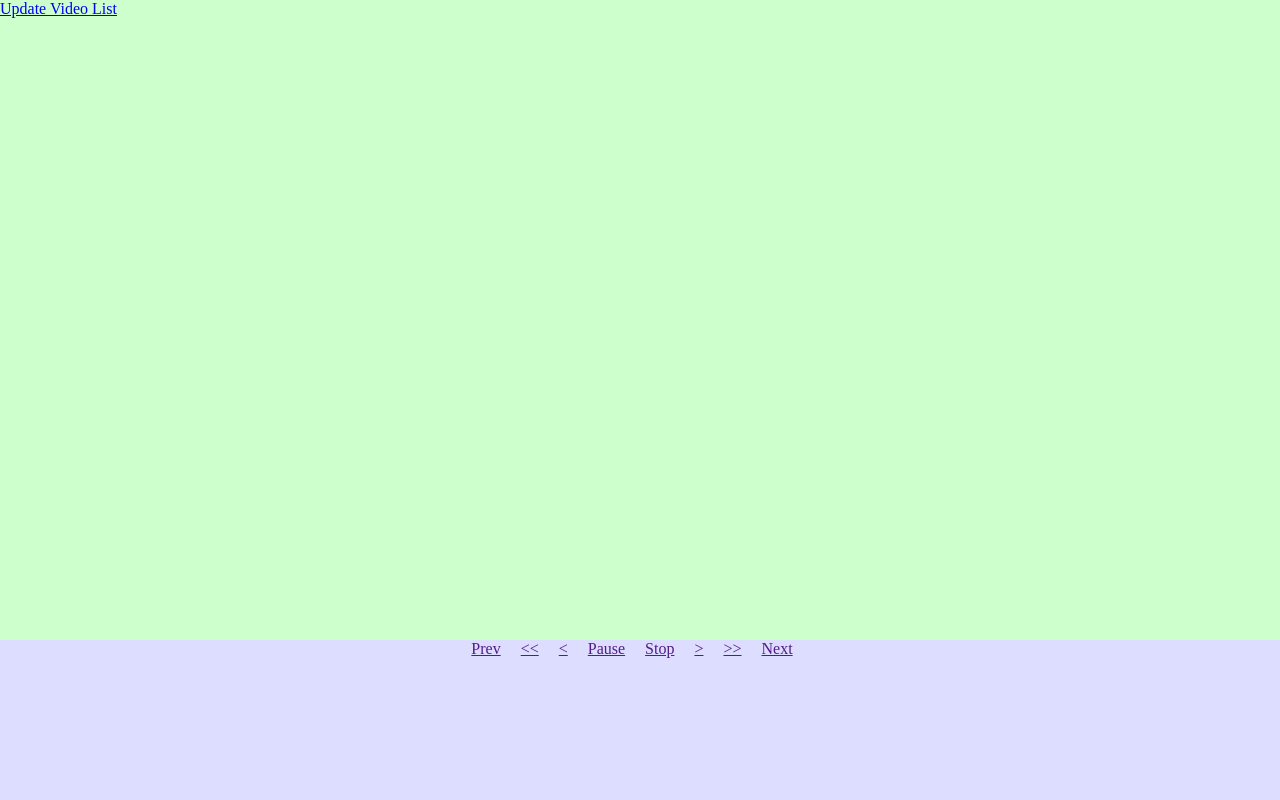
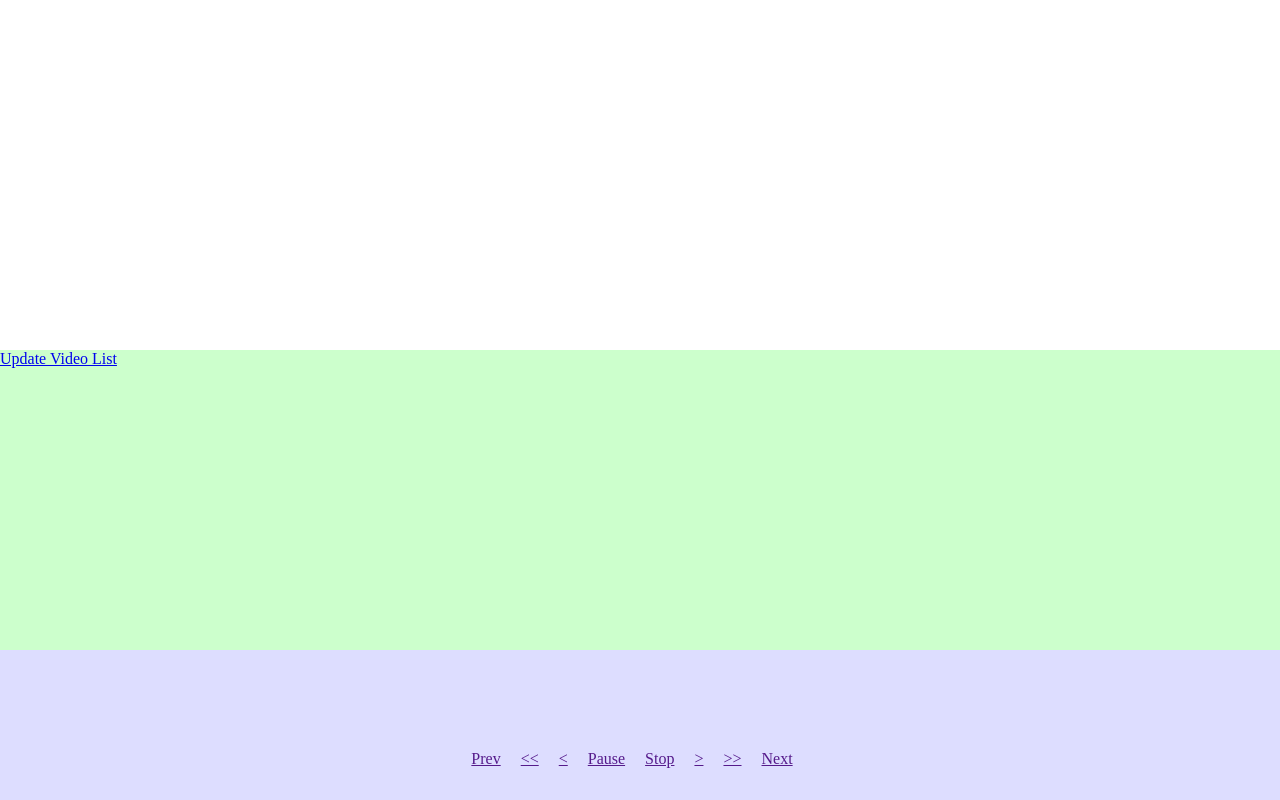
Before and after one commit to aelg/AMediaServer, a Flask app: page / in a window 1280 px wide. Run offline with Flask 2, Linux system fonts and the light colour scheme.

Commit message:
Fixed layout of index page.

```diff
--- a/app/css/default.css
+++ b/app/css/default.css
@@ -19,27 +19,30 @@
   cursor: pointer;}
 .file:hover {
   text-decoration: underline;}
-.player {
+#player {
   text-align: center;
   position: absolute;
   background-color: #ddddff;
-  height: 20%;
+  height: 150px;
   width: 100%;
   margin: 0px;
   padding: 0px;
   bottom: 0px;}
+#playerInfo{
+  height: 100px;
+}
 #fileList {
   margin: 0px;
   padding: 0px;
-  position:absolute;
-  top: 0px;
-  height: 80%;
+  position: absolute;
+  bottom: 150px;
+  height: 300px;
   width: 100%;
   overflow: auto;}
 #container {
   margin: 0px;
   padding: 0px;
-  position:absolute;
+  position: absolute;
   min-height: 100%;
   height: auto !important;
   width: 100%;
--- a/app/js/fileList.js
+++ b/app/js/fileList.js
@@ -47,10 +47,15 @@ function addFiles(div){
       div.appendChild(elem);
   }
 }
+function resize(){
+  document.getElementById('fileList').style.height = (document.getElementById('container').offsetHeight - document.getElementById('player').offsetHeight) + 'px';
+}
 var folder;
 function initFileList(){
   var fileList = document.getElementById('fileList');
   fileList.dirList = getDirs();
   fileList.className = 'folder';
   addFiles(fileList);
+  resize();
+  document.body.onresize = resize;
 }
--- a/app/js/player.js
+++ b/app/js/player.js
@@ -25,5 +25,5 @@ function update(){
 var timerId = 0;
 function initPlayer(){
   update();
-  timerId = window.setInterval(update, 2000);
+  timerId = window.setInterval(update, 1000);
 }
--- a/app/templates/index.html
+++ b/app/templates/index.html
@@ -22,7 +22,7 @@ window.onload = function(){
     <a href="/update">Update Video List</a><br /><br />
   </div>
 
-  <div class="player">
+  <div id="player">
     <div id="playerInfo"></div>
     <div>
       <a href='' onclick="playerCommand('prev_video');return false;">Prev</a>&nbsp;&nbsp;&nbsp;&nbsp;
--- a/app/views.py
+++ b/app/views.py
@@ -38,7 +38,7 @@ def update():
 def play(i):
     global globalData
     globalData.player.play(i)
-    return redirect('/player')
+    return ''
 
 @app.route('/player/stop')
 def stop():
```
